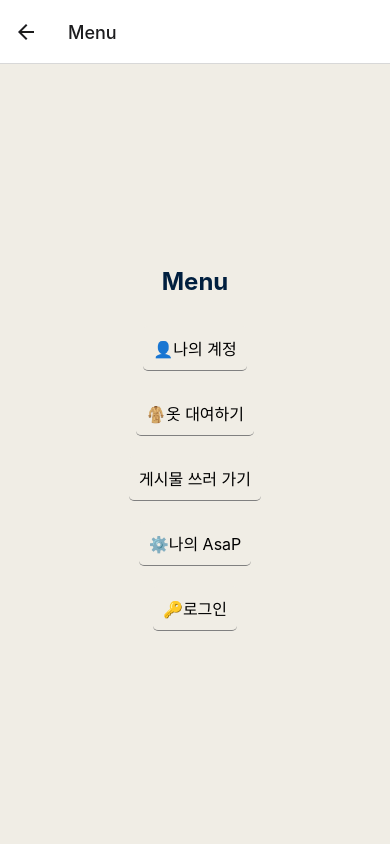
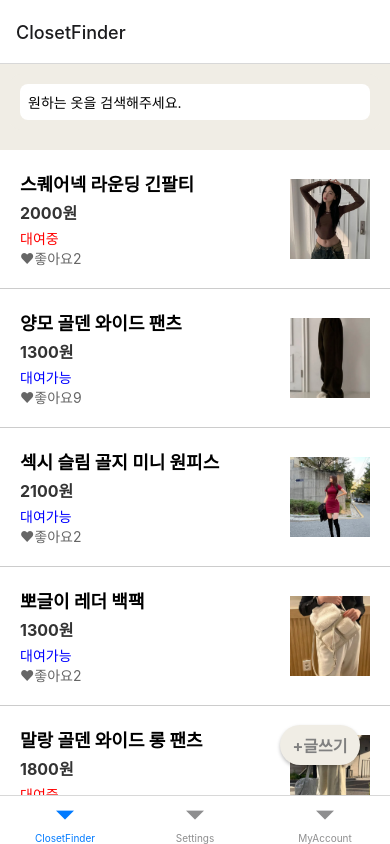
Before and after one commit to wbwhdrhadl/asap_project, a React Native app: screen /profile in a window 390 px wide. Built offline with nearby package versions, Linux system fonts and the light colour scheme.

Commit message:
navigate_button

```diff
--- a/App.js
+++ b/App.js
@@ -1,19 +1,33 @@
 import React, { useEffect } from "react";
 import { StatusBar } from "expo-status-bar";
-import { StyleSheet, Button, Text, View, TouchableOpacity } from "react-native";
+import { StyleSheet, Text, View, TouchableOpacity } from "react-native";
 import { NavigationContainer } from "@react-navigation/native";
 import { createStackNavigator } from "@react-navigation/stack";
+import { createBottomTabNavigator } from "@react-navigation/bottom-tabs";
 import MyAccountScreen from "./MyAccountScreen";
 import ClosetFinderScreen from "./ClosetFinderScreen";
 import SettingsScreen from "./SettingsScreen";
 import loginScreen from "./loginScreen";
 import BoardScreen from "./BoardScreen";
+import profileScreen from "./profileScreen";
 
 const Stack = createStackNavigator();
+const Tab = createBottomTabNavigator();
+
+function BottomTabNavigator() {
+  return (
+    <Tab.Navigator>
+      <Tab.Screen name="ClosetFinder" component={ClosetFinderScreen} />
+      <Tab.Screen name="Settings" component={SettingsScreen} />
+      <Tab.Screen name="MyAccount" component={MyAccountScreen} />
+    </Tab.Navigator>
+  );
+}
+
 function SplashScreen({ navigation }) {
   useEffect(() => {
     const timer = setTimeout(() => {
-      navigation.navigate("Menu");
+      navigation.navigate("Home");
     }, 3000);
     return () => clearTimeout(timer);
   }, [navigation]);
@@ -27,49 +41,7 @@ function SplashScreen({ navigation }) {
   );
 }
 
-function MenuScreen({ navigation }) {
-  return (
-    <View style={styles.menuContainer}>
-      <Text style={styles.menuTitle}>Menu</Text>
-
-      <View style={styles.buttonContainer}>
-        <TouchableOpacity
-          style={styles.button}
-          onPress={() => navigation.navigate("MyAccount")}
-        >
-          <Text style={styles.buttonText}>👤나의 계정</Text>
-        </TouchableOpacity>
-
-        <TouchableOpacity
-          style={styles.button}
-          onPress={() => navigation.navigate("ClosetFinder")}
-        >
-          <Text style={styles.buttonText}>🧥옷 대여하기</Text>
-        </TouchableOpacity>
-        <TouchableOpacity
-          style={styles.button}
-          onPress={() => navigation.navigate("Board")}
-        >
-          <Text style={styles.buttonText}>게시물 쓰러 가기</Text>
-        </TouchableOpacity>
-
-        <TouchableOpacity
-          style={styles.button}
-          onPress={() => navigation.navigate("Settings")}
-        >
-          <Text style={styles.buttonText}>⚙️나의 AsaP</Text>
-        </TouchableOpacity>
-
-        <TouchableOpacity
-          style={styles.button}
-          onPress={() => navigation.navigate("login")}
-        >
-          <Text style={styles.buttonText}>🔑로그인</Text>
-        </TouchableOpacity>
-      </View>
-    </View>
-  );
-}
+// MenuScreen 정의는 동일하게 유지합니다.
 
 export default function App() {
   return (
@@ -80,30 +52,21 @@ export default function App() {
           component={SplashScreen}
           options={{ headerShown: false }}
         />
-        <Stack.Screen name="Menu" component={MenuScreen} />
-        <Stack.Screen name="MyAccount" component={MyAccountScreen} />
-        <Stack.Screen name="ClosetFinder" component={ClosetFinderScreen} />
-        <Stack.Screen name="Settings" component={SettingsScreen} />
+        <Stack.Screen
+          name="Home"
+          component={BottomTabNavigator}
+          options={{ headerShown: false }}
+        />
+        <Stack.Screen name="Board" component={BoardScreen} />
         <Stack.Screen name="login" component={loginScreen} />
-        <Stack.Screen name="Board" component={BoardScreen} />
+        <Stack.Screen name="profile" component={profileScreen} />
+        {/* 기존의 다른 Stack.Screen 요소들은 여기에 추가 */}
       </Stack.Navigator>
     </NavigationContainer>
   );
 }
 
 const styles = StyleSheet.create({
-  menuContainer: {
-    flex: 1,
-    alignItems: "center",
-    justifyContent: "center",
-    backgroundColor: "#F0EDE5",
-  },
-  menuTitle: {
-    fontSize: 24,
-    fontWeight: "bold",
-    marginBottom: 20,
-    color: "#001f3f",
-  },
   container: {
     flex: 1,
     backgroundColor: "#F0EDE5",
--- a/BoardScreen.js
+++ b/BoardScreen.js
@@ -22,7 +22,7 @@ const ListingForm = () => {
   return (
     <ScrollView style={styles.container}>
       <View style={styles.header}>
-        <Text style={styles.title}>내 옷 대여 판매</Text>
+        <Text style={styles.title}>나의 옷 작성하기</Text>
       </View>
       <Text style={styles.sub1title}>사진 추가하기</Text>
       <TouchableOpacity style={styles.uploadButton}>
--- a/ClosetFinderScreen.js
+++ b/ClosetFinderScreen.js
@@ -1,4 +1,5 @@
 import React from "react";
+import { useNavigation } from "@react-navigation/native";
 import {
   View,
   Text,
@@ -51,6 +52,7 @@ const renderItem = ({ item }) => (
 
 // 메인 App 컴포넌트
 const App = () => {
+  const navigation = useNavigation();
   // 샘플 제품 데이터
   const products = [
     {
@@ -127,6 +129,12 @@ const App = () => {
         keyExtractor={(item) => item.id}
         contentContainerStyle={styles.productList}
       />
+      <TouchableOpacity
+        style={styles.addButton}
+        onPress={() => navigation.navigate("Board")} // 여기서 BoardScreen으로 네비게이트
+      >
+        <Text style={styles.addButtonText}>+글쓰기</Text>
+      </TouchableOpacity>
     </View>
   );
 };
@@ -202,6 +210,28 @@ const styles = StyleSheet.create({
     width: 80,
     height: 80,
   },
+  addButton: {
+    position: "absolute", // 버튼을 화면에 고정
+    right: 30, // 오른쪽에서 30px 떨어짐
+    bottom: 30, // 아래쪽에서 30px 떨어짐
+    backgroundColor: "#F0EDE5", // 버튼 배경색
+    borderRadius: 30, // 동그란 버튼 형태
+    width: 80, // 너비 100
+    height: 40, // 높이 100
+    justifyContent: "center", // 안의 텍스트를 중앙에 위치
+    alignItems: "center", // 중앙 정렬
+    elevation: 8, // 안드로이드에서 그림자 효과
+    shadowColor: "#000", // iOS에서 그림자 색상
+    shadowOffset: { width: 0, height: 2 }, // 그림자 위치
+    shadowOpacity: 0.25, // 그림자 투명도
+    shadowRadius: 3.84, // 그림자 반경
+  },
+  addButtonText: {
+    color: "gray", // 텍스트 색상
+    fontSize: 16, // 폰트 크기
+    textAlign: "center",
+    fontWeight: "bold", // 텍스트 중앙 정렬
+  },
 });
 
 export default App;
--- a/MyAccountScreen.js
+++ b/MyAccountScreen.js
@@ -1,4 +1,5 @@
 import React from "react";
+import { useNavigation } from "@react-navigation/native"; // 네비게이션 훅 임포트
 import {
   View,
   Text,
@@ -9,17 +10,30 @@ import {
 } from "react-native";
 
 const ProfileScreen = () => {
+  const navigation = useNavigation(); // 네비게이션 훅 사용
+
   return (
     <ScrollView style={styles.container}>
       <View style={styles.profileSection}>
         <Image
-          source={require("./my-app/assets/AsaP_image/daeun_img.jpg")} // 이미지 경로를 정확히 설정하세요
+          source={require("./my-app/assets/AsaP_image/daeun_img.jpg")}
           style={styles.profileImage}
         />
         <Text style={styles.profileName}>이다은님의 계정</Text>
-        <TouchableOpacity style={styles.profileButton}>
-          <Text>프로필 수정</Text>
-        </TouchableOpacity>
+        <View style={styles.buttonContainer}>
+          <TouchableOpacity
+            style={styles.profileButton}
+            onPress={() => navigation.navigate("profile")} // Login 스크린으로 이동
+          >
+            <Text>프로필 수정</Text>
+          </TouchableOpacity>
+          <TouchableOpacity
+            style={styles.profileButton}
+            onPress={() => navigation.navigate("login")} // Login 스크린으로 이동
+          >
+            <Text>로그인</Text>
+          </TouchableOpacity>
+        </View>
         <View style={styles.separator} />
       </View>
 
@@ -83,6 +97,8 @@ const styles = StyleSheet.create({
     backgroundColor: "#e7e7e7",
     padding: 10,
     marginTop: 10,
+    margin: 3,
+    borderRadius: 10,
   },
   mannerTemperature: {
     // 매너온도 스타일
@@ -132,6 +148,12 @@ const styles = StyleSheet.create({
     width: "100%", // 부모 컨테이너를 꽉 채우기
     marginTop: 5,
   },
+  buttonContainer: {
+    flexDirection: "row", // 가로 방향으로 정렬
+    justifyContent: "center", // 컨테이너 내부에서 중앙 정렬
+    alignItems: "center", // 세로축 기준 중앙 정렬
+    // 필요하다면 여기에 추가적인 스타일링 (예: padding, margin)
+  },
   // ... 추가 스타일 정의
 });
 
--- a/package.json
+++ b/package.json
@@ -20,7 +20,7 @@
     "react-native": "0.72.6",
     "react-native-datepicker": "^1.7.2",
     "react-native-gesture-handler": "~2.12.0",
-    "react-native-safe-area-context": "^4.6.3",
+    "react-native-safe-area-context": "^4.8.2",
     "react-native-screens": "~3.22.0",
     "react-native-vector-icons": "^10.0.3"
   },
--- /dev/null
+++ b/profileScreen.js
@@ -0,0 +1,109 @@
+import React, { useState } from "react";
+import {
+  View,
+  Text,
+  Image,
+  TextInput,
+  TouchableOpacity,
+  StyleSheet,
+} from "react-native";
+
+const ProfileEditScreen = () => {
+  const [nickname, setNickname] = useState("");
+  const [clothestyle, setclothes] = useState("");
+
+  const handleProfileImagePress = () => {
+    // TODO: 프로필 이미지 업로드를 처리하는 로직을 여기에 추가하세요.
+  };
+
+  return (
+    <View style={styles.container}>
+      <Text style={styles.title}>프로필 수정</Text>
+      <TouchableOpacity
+        onPress={handleProfileImagePress}
+        style={styles.profileImageContainer}
+      >
+        <Image
+          source={require("./my-app/assets/AsaP_image/daeun_img.jpg")} // 프로필 기본 이미지 경로
+          style={styles.profileImage}
+        />
+        {/* 이미지 위에 동그란 아이콘을 덧붙이는 부분 */}
+        <View style={styles.overlayCameraIcon}>
+          <Text style={styles.cameraIconText}>📷</Text>
+        </View>
+      </TouchableOpacity>
+      <TouchableOpacity style={styles.nicknameInput}>
+        <Text>닉네임</Text>
+      </TouchableOpacity>
+      <TextInput
+        style={styles.nicknameInput}
+        onChangeText={setNickname}
+        value={nickname}
+        placeholder="닉네임을 입력해주세요."
+      />
+      <TouchableOpacity style={styles.nicknameInput}>
+        <Text>옷 스타일</Text>
+      </TouchableOpacity>
+      <TextInput
+        style={styles.nicknameInput}
+        onChangeText={setclothes}
+        value={clothestyle}
+        placeholder="나의 옷 스타일을 소개해주세요."
+      />
+      <TouchableOpacity style={styles.profileButton}>
+        <Text>설정 완료</Text>
+      </TouchableOpacity>
+    </View>
+  );
+};
+
+const styles = StyleSheet.create({
+  container: {
+    flex: 1,
+    alignItems: "center",
+    justifyContent: "flex-start",
+    paddingTop: 20,
+    backgroundColor: "white",
+  },
+  title: {
+    fontSize: 22,
+    fontWeight: "bold",
+    marginBottom: 20,
+  },
+  profileImageContainer: {
+    marginBottom: 20,
+    position: "relative",
+  },
+  profileImage: {
+    width: 120,
+    height: 120,
+    borderRadius: 60,
+  },
+  overlayCameraIcon: {
+    position: "absolute",
+    bottom: 10,
+    right: 10,
+    backgroundColor: "white",
+    borderRadius: 20,
+    padding: 5,
+  },
+  cameraIconText: {
+    fontSize: 16,
+  },
+  nicknameInput: {
+    width: "80%",
+    borderBottomWidth: 1,
+    borderBottomColor: "#cccccc",
+    padding: 10,
+    fontSize: 18,
+  },
+  profileButton: {
+    backgroundColor: "#e7e7e7",
+    padding: 10,
+    marginTop: 30,
+    margin: 3,
+    borderRadius: 10,
+  },
+});
+
+export default ProfileEditScreen;
```
Also changed, not shown: ChattingScreen.js (deleted, +0 -18 lines), 1 other file (tests, documents, lock files or other folders).
